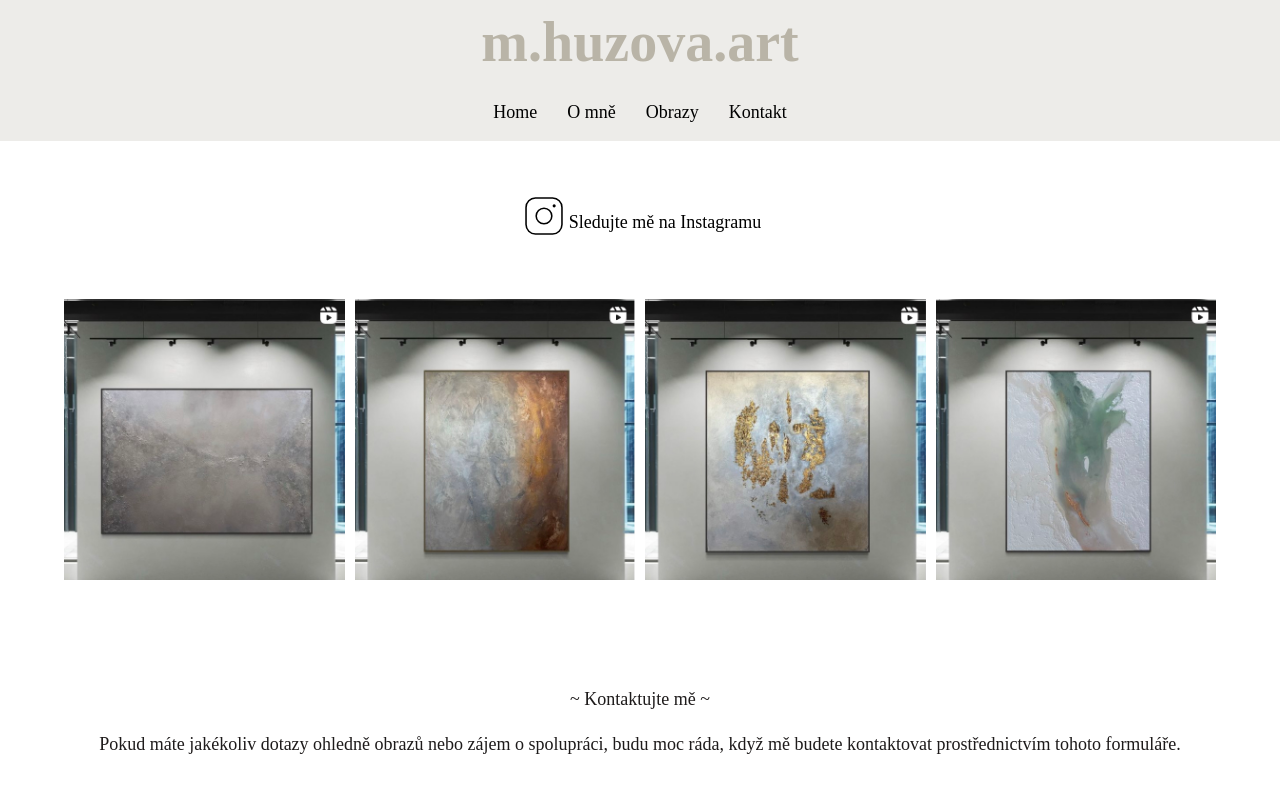
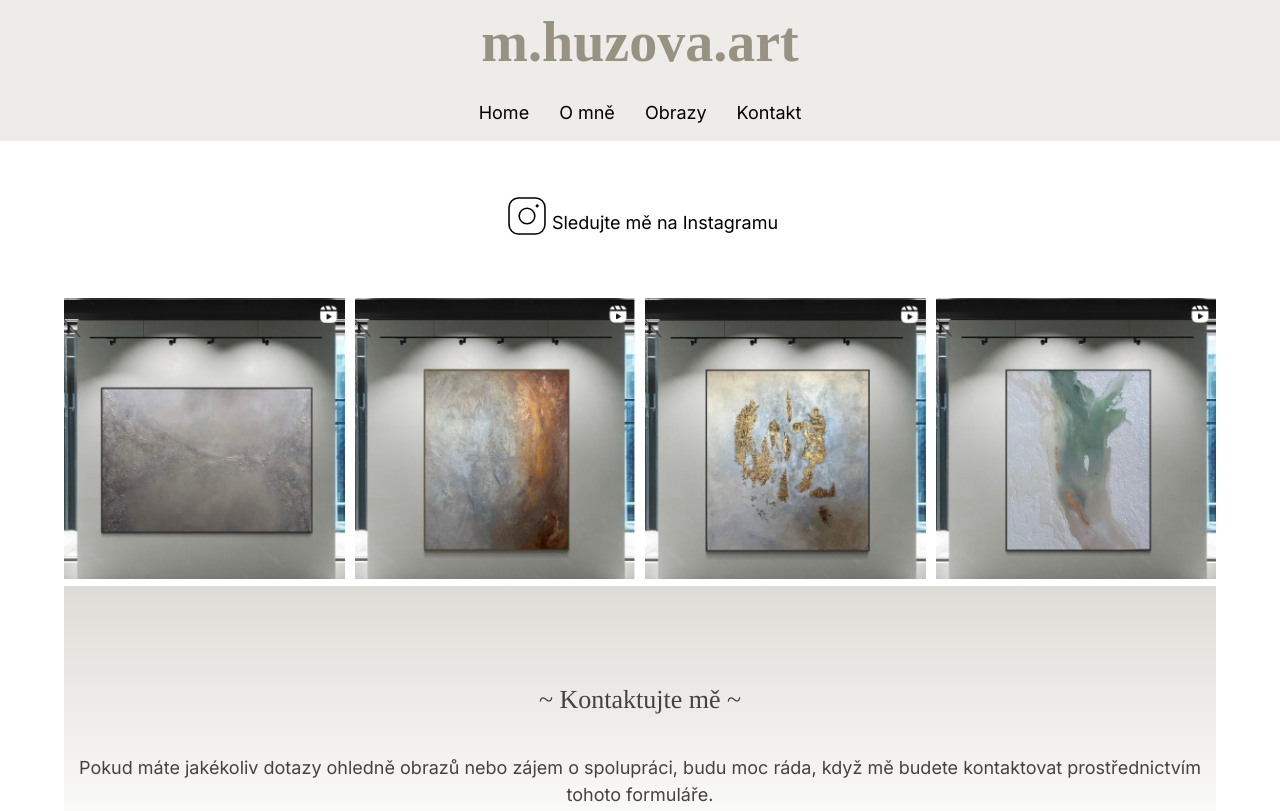
Before and after one commit to MonikaHuzova/Zaverecny-projekt, an Eleventy site: page kontakt.html in a window 1280 px wide. Shown: the top 811 px of the page. Built offline with nearby package versions, Linux system fonts and the light colour scheme; Eleventy itself is replaced by a stand-in of ours; files that its build step writes are made by us from their sources; a web font is replaced by a local one.

Commit message:
posledni zmeny

```diff
--- a/CSS/style.css
+++ b/CSS/style.css
@@ -6,18 +6,30 @@ body {
 	margin: 0;
     display: flex;
     flex-direction: column;
-	font-family: 'Lora', serif;
+	font-family: 'Inter', sans-serif;
 	font-size: 16px;
 	line-height: 1.5;
-	color: #1e1b1b;
+	color: #454242;
     text-align: center;
 
 }
 
+h1,
+h3{
+    color:#989283
+}
+
 h3,
-h1{
-    color:#b9b4a7
+h4{
+    font-family:'Tinos', serif;
+    font-weight: normal;
+    font-size: 26px;
 }
+
+.column1__left p{
+    font-size: 15px;
+}
+
 
 .page-wrap {
     max-width: 90%;
@@ -79,8 +91,9 @@ h1{
     height: 100%;
 }
 .cover__description {
-	font-size: 30px;
+	font-size: 24px;
 	font-style: italic;
+    font-family:'Tinos', serif;
 	margin-bottom: 0;
     color:white;
     position: absolute;
@@ -240,7 +253,7 @@ h1{
 }
 
 .instagram-reels {
-    /* display: flex; */
+
     margin: 0;
     padding: 0;
     list-style-type: none;
@@ -257,20 +270,19 @@ h1{
     max-width: 100%;
     width: 500px;
 }
-.kontakt{
-    padding-top: 80px;
-    padding-bottom: 80px;
-
-}
 
 
+
+.kontakt__description{
+    background: linear-gradient(to bottom, #dedcd6, white );
+    padding-top: 60px;
+    padding-bottom: 30px;
+}
 
 
 form {
 	width: 400px;
     display:inline-block
-
-
 
 }
 
@@ -302,6 +314,7 @@ form {
 .form-field input:hover,
 .form-field textarea:hover{
     border-color: #dcd7c8;
+
 }
 
 input, textarea {
@@ -334,6 +347,7 @@ button:hover{
 
 }
 
+
 @media screen and ( min-width: 640px) {
 
     body{
@@ -350,6 +364,12 @@ button:hover{
 
     .menu__item{
         border-bottom: 0;
+    }
+
+    /* homepage*/
+
+    .cover__description {
+        font-size: 34px;
     }
 
   /* kontakt */
--- a/_includes/moje-sablona.njk
+++ b/_includes/moje-sablona.njk
@@ -4,6 +4,14 @@
     <meta charset="UTF-8">
     <meta name="viewport" content="width=device-width, initial-scale=1.0">
     <title> {{ title }} </title>
+
+   <link rel="preconnect" href="https://fonts.googleapis.com">
+<link rel="preconnect" href="https://fonts.gstatic.com" crossorigin>
+<link href="https://fonts.googleapis.com/css2?family=Inspiration&family=Inter:ital,opsz,wght@0,14..32,100..900;1,14..32,100..900&family=Meow+Script&family=Montserrat:ital,wght@0,100..900;1,100..900&family=Sora:wght@100..800&family=Tinos:ital,wght@0,400;0,700;1,400;1,700&display=swap" rel="stylesheet">
+
+<link rel="preconnect" href="https://fonts.googleapis.com">
+<link rel="preconnect" href="https://fonts.gstatic.com" crossorigin>
+<link href="https://fonts.googleapis.com/css2?family=Inspiration&family=Inter:ital,opsz,wght@0,14..32,100..900;1,14..32,100..900&family=Meow+Script&family=Montserrat:ital,wght@0,100..900;1,100..900&display=swap" rel="stylesheet">
 
     <link href="https://fonts.googleapis.com/css2?family=Inspiration&family=Meow+Script&family=Montserrat:ital,wght@0,100..900;1,100..900&display=swap" rel="stylesheet">
     <link rel="stylesheet" href="/css/style.css">
--- a/kontakt.html
+++ b/kontakt.html
@@ -29,7 +29,7 @@ title: Kontakt
 
 <section class="kontakt">
     <div class="kontakt__description">
-        <p> ~ Kontaktujte mě ~ </p>
+        <h4> ~ Kontaktujte mě ~ </h4>
         <p>Pokud máte jakékoliv dotazy ohledně obrazů nebo zájem o spolupráci,
             budu moc ráda, když mě budete kontaktovat prostřednictvím tohoto
             formuláře.
```
Also changed, not shown: omne.html (+1 -1 lines).
